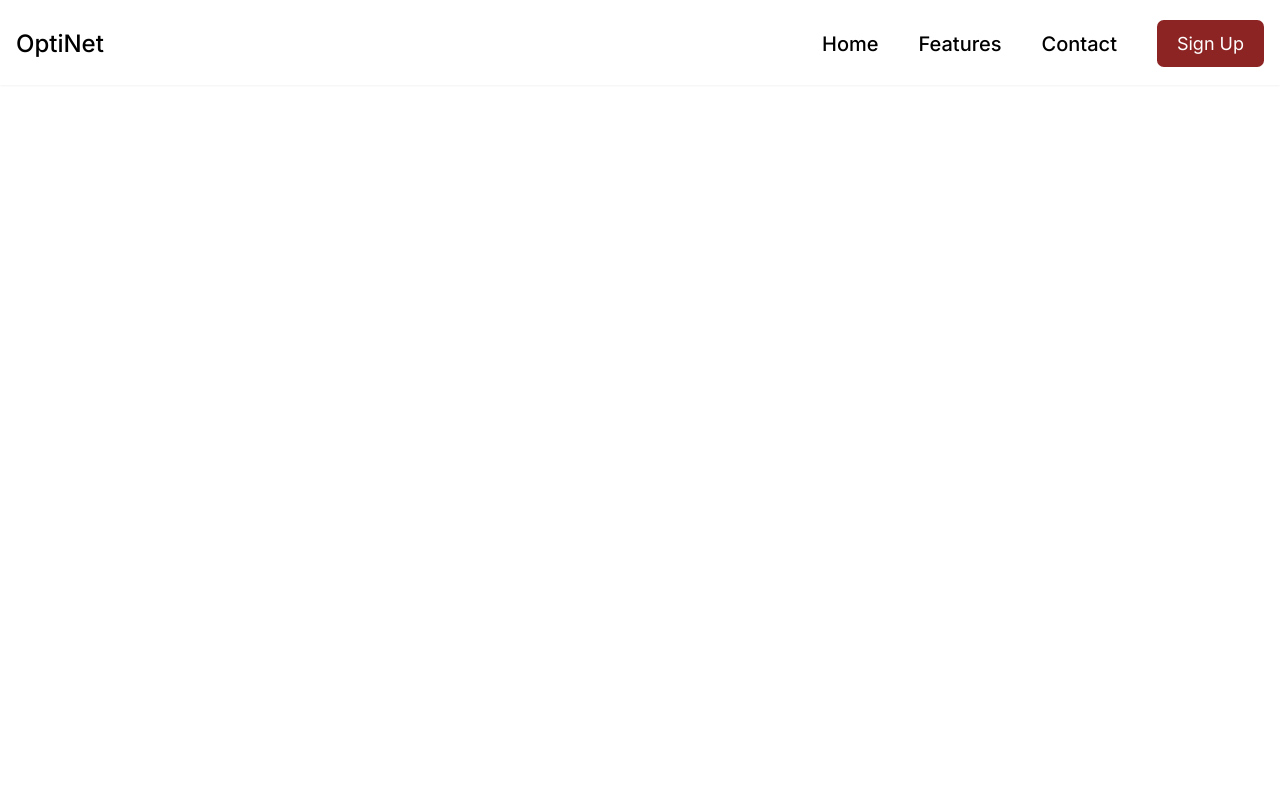
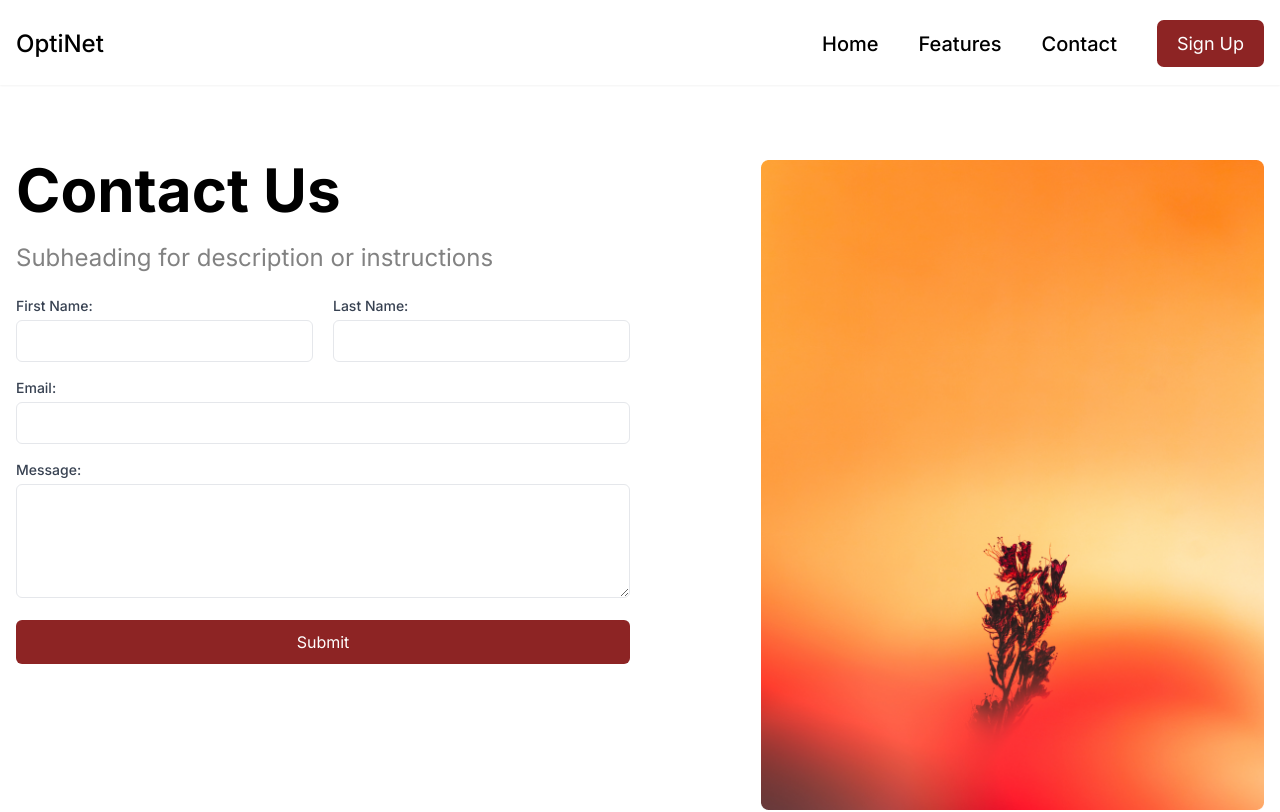
Before and after one commit to jamescasipong/isp-services, a React (Vite) app: page /contact in a window 1280 px wide. Shown: the top 812 px of the page. Built offline with nearby package versions, Linux system fonts and the light colour scheme.

Commit message:
add contact

```diff
--- a/src/assets/index.js
+++ b/src/assets/index.js
@@ -7,5 +7,6 @@ import facebook from "./facebook.png";
 import instagram from "./instagram.png";
 import linkedin from "./linkedin.png";
 import youtube from "./youtube.png";
+import hero from "./hero.png";
 
-export {avatar, calendar, globe, lock, image, facebook, instagram, linkedin, youtube};
+export {avatar, calendar, globe, lock, image, facebook, instagram, linkedin, youtube, hero};
--- a/src/components/ContactSections/ContactSections.jsx
+++ b/src/components/ContactSections/ContactSections.jsx
@@ -1,9 +1,118 @@
-import React from 'react'
+import React, { useState } from 'react';
+import { hero } from "../../assets/index";
 
 const ContactSections = () => {
+  const [formData, setFormData] = useState({
+    firstName: '',
+    lastName: '',
+    email: '',
+    message: ''
+  });
+
+  const handleChange = (e) => {
+    const { name, value } = e.target;
+    setFormData(prevState => ({
+      ...prevState,
+      [name]: value
+    }));
+  };
+
+  const handleSubmit = (e) => {
+    e.preventDefault();
+    // Here you can handle form submission, e.g., send data to backend
+    console.log(formData);
+    // Reset form after submission (optional)
+    setFormData({
+      firstName: '',
+      lastName: '',
+      email: '',
+      message: ''
+    });
+  };
+
   return (
-    <div>ContactSections</div>
-  )
+    <div className='flex ss:flex-row flex-col-reverse w-full ss:items-start items-center justify-center mt-40 gap-5'>
+      <div className='flex-1 flex-col justify-start items-start'>
+        <h1 className='font-bold sm:text-6xl text-[40px] mb-5 mt-0'>Contact Us</h1>
+
+        <p className='mb-5 sm:text-[24px] text-[18px] text-third'>
+          Subheading for description or instructions
+        </p>
+
+        <form onSubmit={handleSubmit}>
+        <div className='flex sm:flex-row flex-col gap-5 w-full'>
+          <div className="w-full mb-4">
+            <label htmlFor="firstName" className="block text-sm font-medium text-gray-700">
+              First Name:
+            </label>
+            <input
+              type="text"
+              id="firstName"
+              name="firstName"
+              value={formData.firstName}
+              onChange={handleChange}
+              className="mt-1 p-2 border rounded-md sm:max-w-[100%] w-full"
+              required
+            />
+          </div>
+          <div className="w-full mb-4">
+            <label htmlFor="lastName" className="block text-sm font-medium text-gray-700">
+              Last Name:
+            </label>
+            <input
+              type="text"
+              id="lastName"
+              name="lastName"
+              value={formData.lastName}
+              onChange={handleChange}
+              className="mt-1 p-2 border rounded-md sm:max-w-[100%] w-full"
+              required
+            />
+          </div>
+          </div>
+          <div className="mb-4 w-full">
+            <label htmlFor="email" className="block text-sm font-medium text-gray-700">
+              Email:
+            </label>
+            <input
+              type="email"
+              id="email"
+              name="email"
+              value={formData.email}
+              onChange={handleChange}
+              className="mt-1 p-2 border rounded-md w-full"
+              required
+            />
+          </div>
+          <div className="mb-4 w-full">
+            <label htmlFor="message" className="block text-sm font-medium text-gray-700">
+              Message:
+            </label>
+            <textarea
+              id="message"
+              name="message"
+              value={formData.message}
+              onChange={handleChange}
+              className="mt-1 p-2 border rounded-md w-full"
+              rows="4"
+              required
+            />
+          </div>
+
+          <button
+            type="submit"
+            className="button text-white  py-2 px-4 rounded-md w-full"
+          >
+            Submit
+          </button>
+        </form>
+      </div>
+
+      <div className='flex flex-1 justify-end'>
+        <img src={hero} className='w-auto max-h-[650px]' alt="hero" />
+      </div>
+    </div>
+  );
 }
 
-export default ContactSections
+export default ContactSections;
--- a/src/pages/App.jsx
+++ b/src/pages/App.jsx
@@ -5,6 +5,7 @@ import HomeMain from "./HomeMain/HomeMain";
 import Contact from "./Contact/Contact";
 import Navbar from "../components/sections/Navbar";
 import Features from "./Features/Features";
+import Footer from "../components/sections/Footer";
 
 
 function useLocations(name){
@@ -38,6 +39,13 @@ function App() {
         </Routes>
       </BrowserRouter>
       </div>
+
+
+      <div className="flex justify-center items-star">
+          <div className="xl:max-w-[1280px] w-full  md:px-4 px-4">
+              <Footer></Footer>
+          </div>
+        </div>
     </div>
 
   )
--- a/src/pages/Features/Features.jsx
+++ b/src/pages/Features/Features.jsx
@@ -1,5 +1,6 @@
 import React from 'react'
 import Header from '../../components/FeatureSections/Header';
+import {hero} from "../../assets/index";
 
 
 const Features = () => {
--- a/src/pages/HomeMain/HomeMain.jsx
+++ b/src/pages/HomeMain/HomeMain.jsx
@@ -2,7 +2,7 @@ import React from 'react'
 import Home from '../../components/sections/Home';
 import Heading from '../../components/sections/Heading';
 import Footer from '../../components/sections/Footer';
-import Contact from "../Contact/Contact";
+
 
 const HomeMain = () => {
   return (
@@ -25,11 +25,7 @@ const HomeMain = () => {
         </div>
         </div>
 
-        <div className="flex justify-center items-star">
-          <div className="xl:max-w-[1280px] w-full  md:px-4 px-4">
-              <Footer></Footer>
-          </div>
-        </div>
+
 
     </div>
   )
```
Also changed, not shown: src/assets/hero.png (added).
